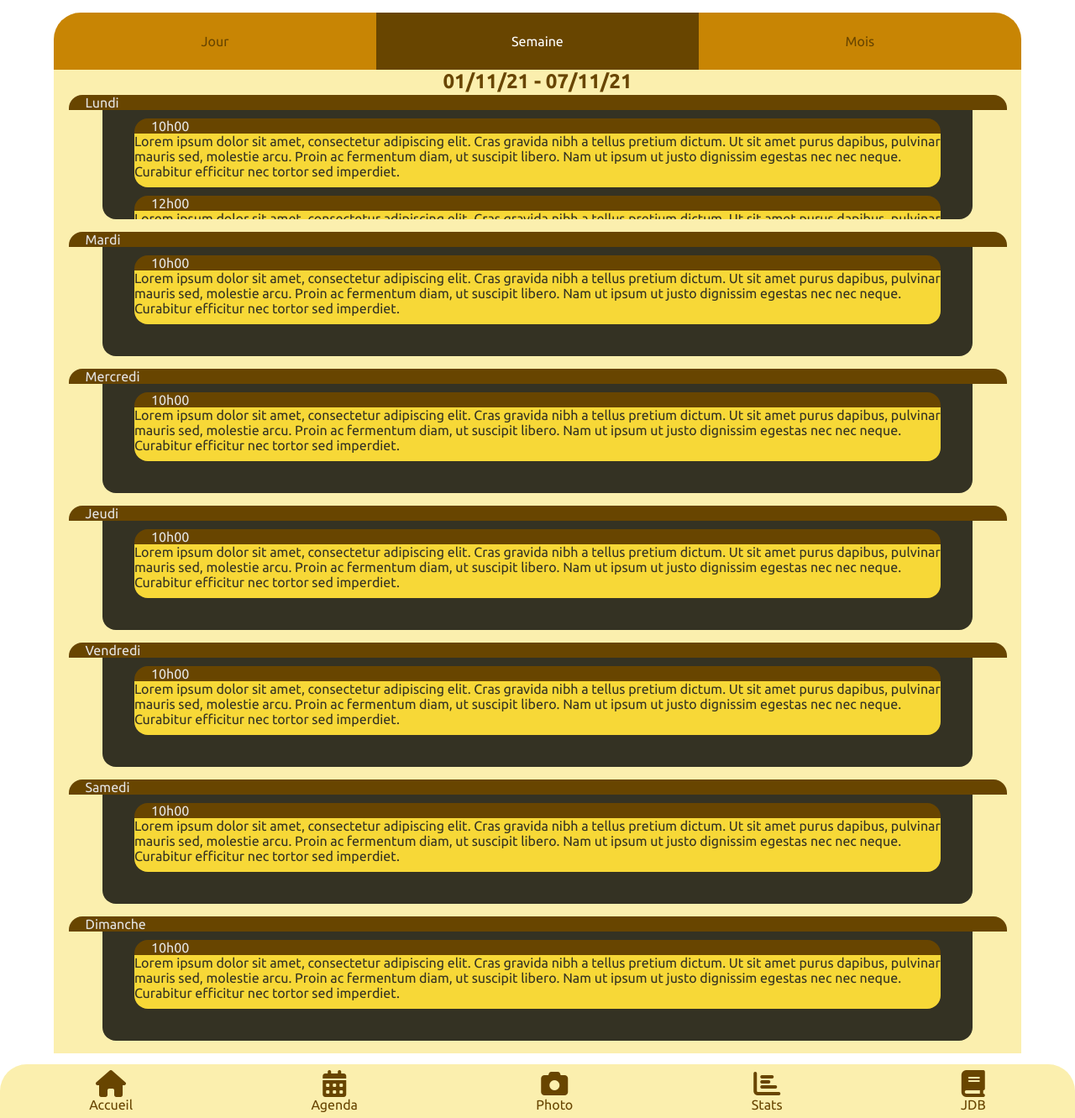
After one commit to Cyraullie/GUI1_BeeMobile, a PHP site: page /View/CalendarWeek.php in a window 1280 px wide. The commit adds this page. Shown: the whole page at 84% size. Run offline with PHP 8.4, Linux system fonts and the light colour scheme; some libraries are stand-ins or nearby versions.

Commit message:
Add Link and create calendar week page

```diff
--- /dev/null
+++ b/View/CalendarWeek.php
@@ -0,0 +1,210 @@
+<?php
+ob_start();
+?>
+
+    <div class="background">
+        <div class="calendar_button">
+            <a id="day" href="?action=AgendaDay" class="inactive">Jour</a>
+            <a id="week" href="?action=AgendaWeek" class="active">Semaine</a>
+            <a id="month" href="?action=AgendaMonth" class="inactive">Mois</a>
+        </div>
+
+        <h1 class="title"><?= date("d/m/y", strtotime('monday this week')) . " - ". date("d/m/y", strtotime('sunday this week')) ?></h1>
+        <div class="background_calendar">
+
+
+            <div class="title_day">
+                <a>Lundi</a>
+            </div>
+            <div class="area_parent">
+                <div class="title_note">
+                    <a>10h00</a>
+                </div>
+                <div class="area_child week">
+
+                    <div class="content">
+                        <a>
+                            Lorem ipsum dolor sit amet, consectetur adipiscing elit. Cras gravida nibh a tellus pretium
+                            dictum.
+                            Ut sit amet purus dapibus, pulvinar mauris sed, molestie arcu. Proin ac fermentum diam, ut
+                            suscipit
+                            libero. Nam ut ipsum ut justo dignissim egestas nec nec neque. Curabitur efficitur nec tortor
+                            sed
+                            imperdiet.
+
+                        </a>
+                    </div>
+                </div>
+
+                <div class="title_note">
+                    <a>12h00</a>
+                </div>
+                <div class="area_child week">
+
+                    <div class="content">
+                        <a>
+                            Lorem ipsum dolor sit amet, consectetur adipiscing elit. Cras gravida nibh a tellus pretium
+                            dictum.
+                            Ut sit amet purus dapibus, pulvinar mauris sed, molestie arcu. Proin ac fermentum diam, ut
+                            suscipit
+                            libero. Nam ut ipsum ut justo dignissim egestas nec nec neque. Curabitur efficitur nec tortor
+                            sed
+                            imperdiet.
+
+                        </a>
+                    </div>
+                </div>
+            </div>
+
+            <div class="title_day">
+                <a>Mardi</a>
+            </div>
+            <div class="area_parent">
+                <div class="title_note">
+                    <a>10h00</a>
+                </div>
+                <div class="area_child week">
+
+                    <div class="content">
+                        <a>
+                            Lorem ipsum dolor sit amet, consectetur adipiscing elit. Cras gravida nibh a tellus pretium
+                            dictum.
+                            Ut sit amet purus dapibus, pulvinar mauris sed, molestie arcu. Proin ac fermentum diam, ut
+                            suscipit
+                            libero. Nam ut ipsum ut justo dignissim egestas nec nec neque. Curabitur efficitur nec tortor
+                            sed
+                            imperdiet.
+
+                        </a>
+                    </div>
+                </div>
+            </div>
+
+            <div class="title_day">
+                <a>Mercredi</a>
+            </div>
+            <div class="area_parent">
+                <div class="title_note">
+                    <a>10h00</a>
+                </div>
+                <div class="area_child week">
+
+                    <div class="content">
+                        <a>
+                            Lorem ipsum dolor sit amet, consectetur adipiscing elit. Cras gravida nibh a tellus pretium
+                            dictum.
+                            Ut sit amet purus dapibus, pulvinar mauris sed, molestie arcu. Proin ac fermentum diam, ut
+                            suscipit
+                            libero. Nam ut ipsum ut justo dignissim egestas nec nec neque. Curabitur efficitur nec tortor
+                            sed
+                            imperdiet.
+
+                        </a>
+                    </div>
+                </div>
+            </div>
+
+            <div class="title_day">
+                <a>Jeudi</a>
+            </div>
+            <div class="area_parent">
+                <div class="title_note">
+                    <a>10h00</a>
+                </div>
+                <div class="area_child week">
+
+                    <div class="content">
+                        <a>
+                            Lorem ipsum dolor sit amet, consectetur adipiscing elit. Cras gravida nibh a tellus pretium
+                            dictum.
+                            Ut sit amet purus dapibus, pulvinar mauris sed, molestie arcu. Proin ac fermentum diam, ut
+                            suscipit
+                            libero. Nam ut ipsum ut justo dignissim egestas nec nec neque. Curabitur efficitur nec tortor
+                            sed
+                            imperdiet.
+
+                        </a>
+                    </div>
+                </div>
+            </div>
+
+            <div class="title_day">
+                <a>Vendredi</a>
+            </div>
+            <div class="area_parent">
+                <div class="title_note">
+                    <a>10h00</a>
+                </div>
+                <div class="area_child week">
+
+                    <div class="content">
+                        <a>
+                            Lorem ipsum dolor sit amet, consectetur adipiscing elit. Cras gravida nibh a tellus pretium
+                            dictum.
+                            Ut sit amet purus dapibus, pulvinar mauris sed, molestie arcu. Proin ac fermentum diam, ut
+                            suscipit
+                            libero. Nam ut ipsum ut justo dignissim egestas nec nec neque. Curabitur efficitur nec tortor
+                            sed
+                            imperdiet.
+
+                        </a>
+                    </div>
+                </div>
+            </div>
+
+            <div class="title_day">
+                <a>Samedi</a>
+            </div>
+            <div class="area_parent">
+                <div class="title_note">
+                    <a>10h00</a>
+                </div>
+                <div class="area_child week">
+
+                    <div class="content">
+                        <a>
+                            Lorem ipsum dolor sit amet, consectetur adipiscing elit. Cras gravida nibh a tellus pretium
+                            dictum.
+                            Ut sit amet purus dapibus, pulvinar mauris sed, molestie arcu. Proin ac fermentum diam, ut
+                            suscipit
+                            libero. Nam ut ipsum ut justo dignissim egestas nec nec neque. Curabitur efficitur nec tortor
+                            sed
+                            imperdiet.
+
+                        </a>
+                    </div>
+                </div>
+            </div>
+
+            <div class="title_day">
+                <a>Dimanche</a>
+            </div>
+            <div class="area_parent">
+                <div class="title_note">
+                    <a>10h00</a>
+                </div>
+                <div class="area_child week">
+
+                    <div class="content">
+                        <a>
+                            Lorem ipsum dolor sit amet, consectetur adipiscing elit. Cras gravida nibh a tellus pretium
+                            dictum.
+                            Ut sit amet purus dapibus, pulvinar mauris sed, molestie arcu. Proin ac fermentum diam, ut
+                            suscipit
+                            libero. Nam ut ipsum ut justo dignissim egestas nec nec neque. Curabitur efficitur nec tortor
+                            sed
+                            imperdiet.
+
+                        </a>
+                    </div>
+                </div>
+            </div>
+
+        </div>
+    </div>
+
+
+<?php
+$contenu = ob_get_clean();
+$footer = "Menu.php";
+require "Layout.php";
--- a/View/Menu.php
+++ b/View/Menu.php
@@ -4,7 +4,7 @@ ob_start();
 
     <div id="menu">
         <a class="icon" href="?action=Home"><i class="fas fa-home fa-2x"></i>Accueil</a>
-        <a class="icon" href="?action=Agenda"><i class="fas fa-calendar-alt fa-2x"></i>Agenda</a>
+        <a class="icon" href="?action=AgendaDay"><i class="fas fa-calendar-alt fa-2x"></i>Agenda</a>
         <a class="icon" href="?action=Photo"><i class="fas fa-camera fa-2x"></i>Photo</a>
         <a class="icon" href="?action=Stats"><i class="fas fa-chart-bar fa-2x"></i>Stats</a>
         <a class="icon" href="?action=JDB"><i class="fas fa-book fa-2x"></i>JDB</a>
--- a/View/Style/CSS/Style.css
+++ b/View/Style/CSS/Style.css
@@ -109,13 +109,13 @@
 }
 
 .active {
-  background-color: #684500;
-  color: white;
+  background-color: #684500 !important;
+  color: white !important;
 }
 
 .inactive {
-  background-color: #C88504;
-  color: #684500;
+  background-color: #C88504 !important;
+  color: #684500 !important;
 }
 
 .button {
@@ -167,10 +167,13 @@
 .area_parent {
   background-color: #343223;
   width: 90%;
+  min-height: 120px;
   padding-bottom: 10px;
   margin: auto;
-  border-radius: 16px;
-  margin-top: 10px;
+  margin-top: 0;
+  border-radius: 0 0 16px 16px;
+  overflow-y: scroll;
+  margin-bottom: 15px;
 }
 
 .area_parent > .content {
@@ -181,17 +184,46 @@
   margin-left: 16px;
 }
 
-.area_parent > .title {
+.title_day {
   background-color: #684500;
+  width: calc(90vw - 55px);
+  margin: auto;
+  color: #E5E5E5;
+  padding-left: 20px;
+  border-radius: 16px 16px 0 0;
+}
+
+.title_home {
+  background-color: #684500;
+  width: calc(90vw - 20px);
+  margin: auto;
+  margin-bottom: 0;
+  color: #E5E5E5;
+  padding-left: 20px;
+  border-radius: 16px 16px 0 0;
+}
+
+.title_note {
+  background-color: #684500;
+  width: calc(75vw - 20px);
+  margin: auto;
+  margin-bottom: 0;
+  margin-top: 10px;
   color: #E5E5E5;
   padding-left: 20px;
   border-radius: 16px 16px 0 0;
 }
 
 .content > .area_child {
+  margin-top: 10px;
+  border-radius: 16px;
   margin-right: 5px;
   padding: 5px;
   overflow-y: scroll;
+}
+
+.week {
+  height: auto !important;
 }
 
 .area_child {
@@ -200,8 +232,7 @@
   width: 75vw;
   height: 100px;
   margin: auto;
-  margin-top: 10px;
-  border-radius: 16px;
+  border-radius: 0 0 16px 16px;
   padding-bottom: 10px;
 }
 
@@ -210,7 +241,11 @@
   color: #E5E5E5;
   font-weight: bold;
   padding-left: 20px;
-  border-radius: 15px 15px 0 0;
+  border-radius: 14px 14px 0 0;
+}
+
+.content {
+  overflow-y: scroll;
 }
 
 body {
@@ -223,6 +258,7 @@ body {
 
 a:link, a:visited {
   color: #684500;
+  text-decoration: none;
 }
 
 form {
--- a/View/Style/SCSS/Class.scss
+++ b/View/Style/SCSS/Class.scss
@@ -50,13 +50,13 @@
 }
 
 .active {
-  background-color: $brown;
-  color: white;
+  background-color: $brown !important;
+  color: white !important;
 }
 
 .inactive {
-  background-color: $honey;
-  color: $brown;
+  background-color: $honey !important;
+  color: $brown !important;
 }
 
 .button{
@@ -109,11 +109,13 @@
 .area_parent {
   background-color: $dark;
   width: 90%;
-  //height: 500px;
+  min-height: 120px;
   padding-bottom: 10px;
   margin: auto;
-  border-radius: 16px;
-  margin-top: 10px;
+  margin-top: 0;
+  border-radius: 0 0 16px 16px;
+  overflow-y: scroll;
+  margin-bottom: 15px;
 }
 .area_parent > .content {
 
@@ -124,20 +126,47 @@
   margin-left: 16px;
 }
 
-.area_parent > .title {
+.title_day {
   background-color: $brown;
+  width: calc(90vw - 55px);
+  margin: auto;
+  color: $white;
+  padding-left: 20px;
+  border-radius: 16px 16px 0 0;
+}
+
+.title_home {
+  background-color: $brown;
+  width: calc(90vw - 20px);
+  margin: auto;
+  margin-bottom: 0;
+  color: $white;
+  padding-left: 20px;
+  border-radius: 16px 16px 0 0;
+}
+.title_note {
+  background-color: $brown;
+  width: calc(75vw - 20px);
+  margin: auto;
+  margin-bottom: 0;
+  margin-top: 10px;
   color: $white;
   padding-left: 20px;
   border-radius: 16px 16px 0 0;
 }
 
 .content > .area_child{
+  margin-top: 10px;
+  border-radius: 16px ;
   margin-right: 5px;
   padding: 5px;
   overflow-y: scroll;
 
 }
 
+.week {
+  height: auto !important;
+}
 
 .area_child {
   background-color: $yellow;
@@ -145,8 +174,7 @@
   width: 75vw;
   height: 100px;
   margin: auto;
-  margin-top: 10px;
-  border-radius: 16px;
+  border-radius: 0 0 16px 16px;
   padding-bottom: 10px;
 }
 
@@ -156,5 +184,10 @@
   color: $white;
   font-weight: bold;
   padding-left: 20px;
-  border-radius: 15px 15px 0 0;
+  border-radius: 14px 14px 0 0;
 }
+
+.content {
+
+  overflow-y: scroll;
+}
--- a/View/Style/SCSS/Style.scss
+++ b/View/Style/SCSS/Style.scss
@@ -12,6 +12,7 @@ body {
 
 a:link, a:visited {
   color: $brown;
+  text-decoration: none;
 }
 
 form {
```
Also changed, not shown: View/CalendarDay.php (+31 -17 lines), View/Home.php (+12 -11 lines), index.php (+8 -1 lines), 1 other file.
